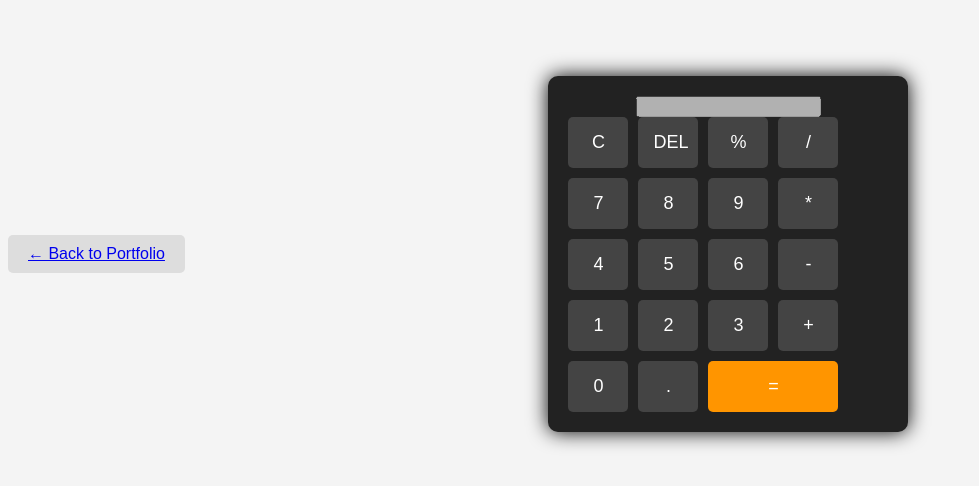
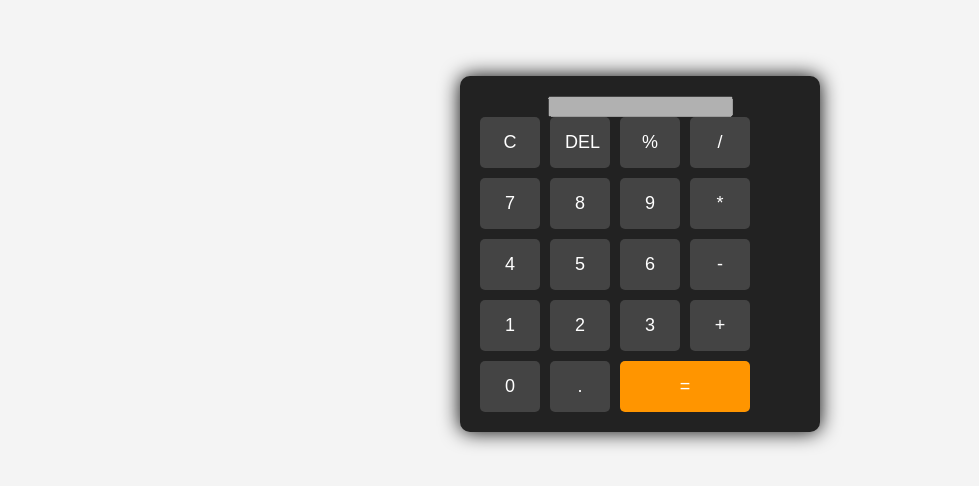
Before and after one commit to malcolmxr98/My-calculator, a plain HTML site: page index.html in a window 1280 px wide. Shown: the part 154-640 px from the top of the page, without its empty margins (0-979 px from the left). Drawn offline with Linux system fonts and the light colour scheme.

Commit message:
Comment out back button link
Commented out the back button link in the HTML.

```diff
--- a/index.html
+++ b/index.html
@@ -8,7 +8,7 @@
     <link rel="stylesheet" href="calcstyle.css">
 </head>
 <body>
-<a href="https://malcolmxr98.github.io/Portfolio-Website/" class="back-button">← Back to Portfolio</a>
+<!-- <a href="https://malcolmxr98.github.io/Portfolio-Website/" class="back-button">← Back to Portfolio</a> -->
     <div class="calculator">
         <input type="text" id="display" disabled>
         <div class="buttons">
```
